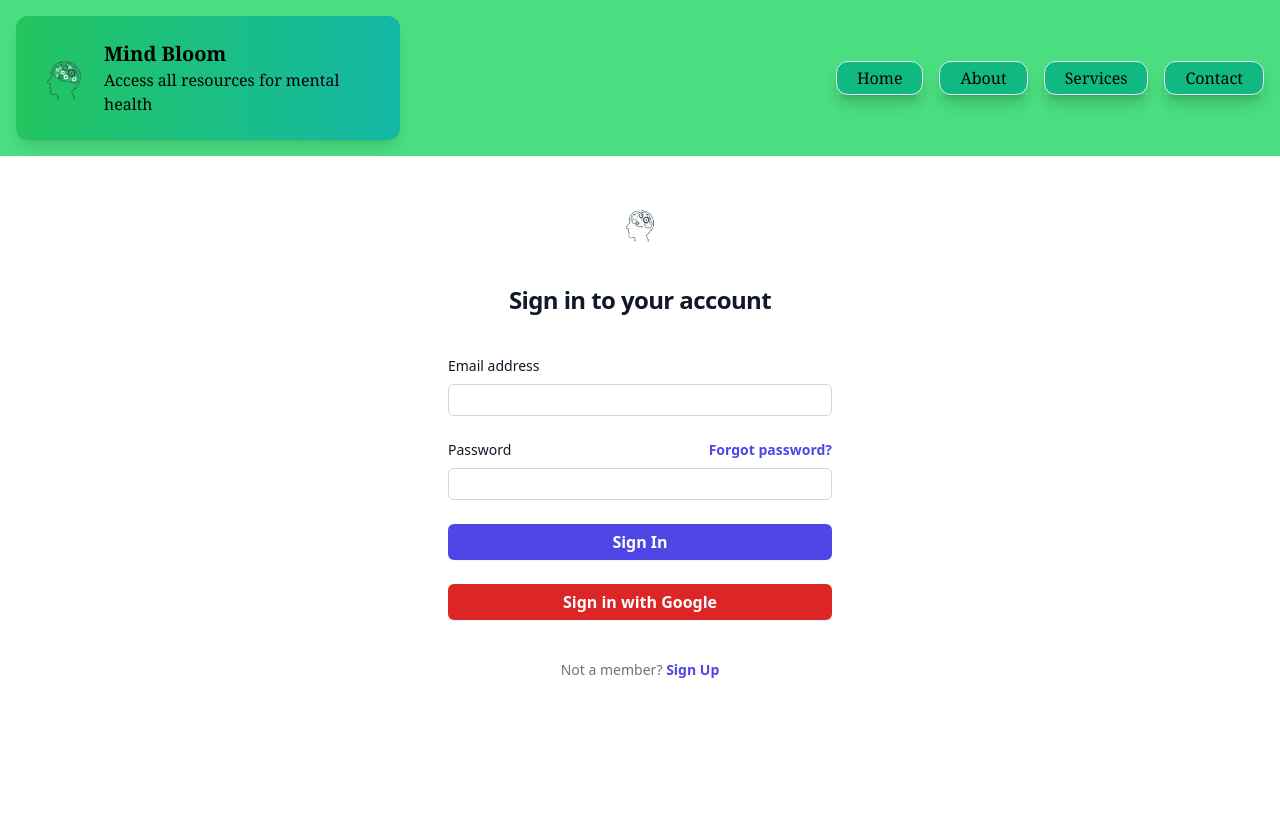
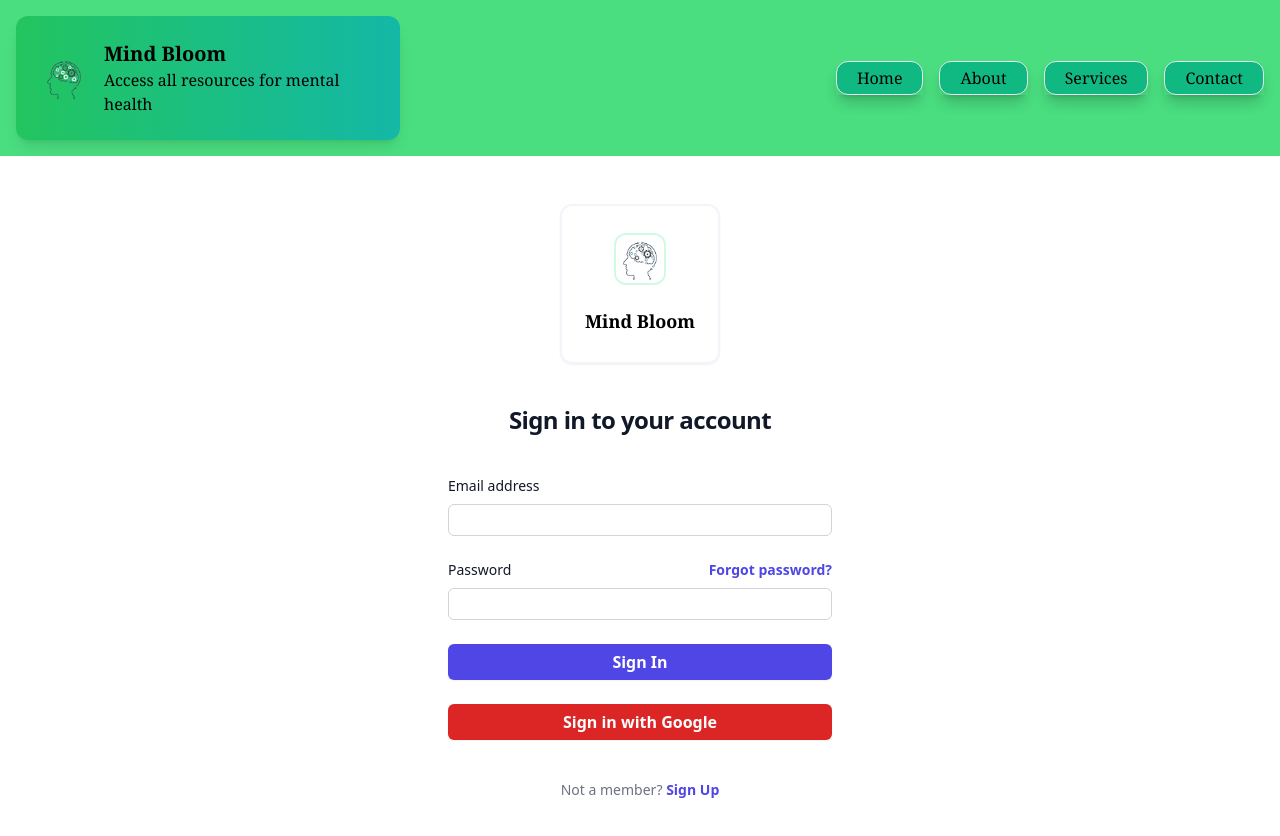
Before and after one commit to julianDalban/mental-health-app, a React (Create React App) app in the folder mind-bloom/: page /signin in a window 1280 px wide. Shown: the top 836 px of the page. Before the commit the page ends 800 px from the top, so only its background shows below. Built offline with nearby package versions, Linux system fonts and the light colour scheme.

Commit message:
Creating a logo without descriptive text
Idea is that when someone visits the signup/signin page, the current page they are on is blurred and used as background.

```diff
--- a/mind-bloom/src/App.js
+++ b/mind-bloom/src/App.js
@@ -2,6 +2,7 @@ import { BrowserRouter as Router, Route, Routes } from "react-router-dom";
 import Navbar from "./components/Navbar";
 import Home from "./pages/home"
 import AuthForm from "./containers/form";
+import LogoNoText from "./components/LogoNoDescription";
 
 
 function App() {
--- /dev/null
+++ b/mind-bloom/src/components/LogoNoDescription.js
@@ -0,0 +1,16 @@
+import React from "react";
+import brainIcon from "./../pictures/new_logo_face_brain.png";
+
+function LogoNoText() {
+    return (
+        <div className="p-4 size-[10rem] grid place-items-center max-w-prose mx-auto border-2 border-solid border-slate-100 bg-inherit rounded-xl shadow-sm flex items-center gap-x-4 ">
+            <div className="shrink-0 border-2 border-solid border-emerald-100 rounded-xl">
+                <img className="size-12 git bg-origin-border" src={brainIcon} alt="Mind Bloom Logo" />
+            </div><div>
+                <div className="text-black font-bold text-lg text-center font-serif">Mind Bloom</div>
+            </div>
+        </div>
+    );
+}
+
+export default LogoNoText;
--- a/mind-bloom/src/containers/form.js
+++ b/mind-bloom/src/containers/form.js
@@ -3,6 +3,7 @@ import { Link, useNavigate } from 'react-router-dom';
 import { auth } from '../config/firebase';
 import { signInWithEmailAndPassword, createUserWithEmailAndPassword, signInWithPopup, GoogleAuthProvider, updateProfile } from 'firebase/auth';
 import logo from './../pictures/new_logo_face_brain.png'; // Adjust the import path as needed
+import LogoNoText from '../components/LogoNoDescription';
 
 const AuthForm = ({ isSignUp }) => {
   const navigate = useNavigate();
@@ -48,7 +49,7 @@ const AuthForm = ({ isSignUp }) => {
   return (
     <div className="flex min-h-full flex-col justify-center px-6 py-12 lg:px-8">
       <div className="sm:mx-auto sm:w-full sm:max-w-sm">
-        <img className="mx-auto h-10 w-auto" src={logo} alt="Logo" />
+        <LogoNoText />
         <h2 className="mt-10 text-center text-2xl font-bold tracking-tight text-gray-900">
           {isSignUp ? 'Sign up for an account' : 'Sign in to your account'}
         </h2>
```
